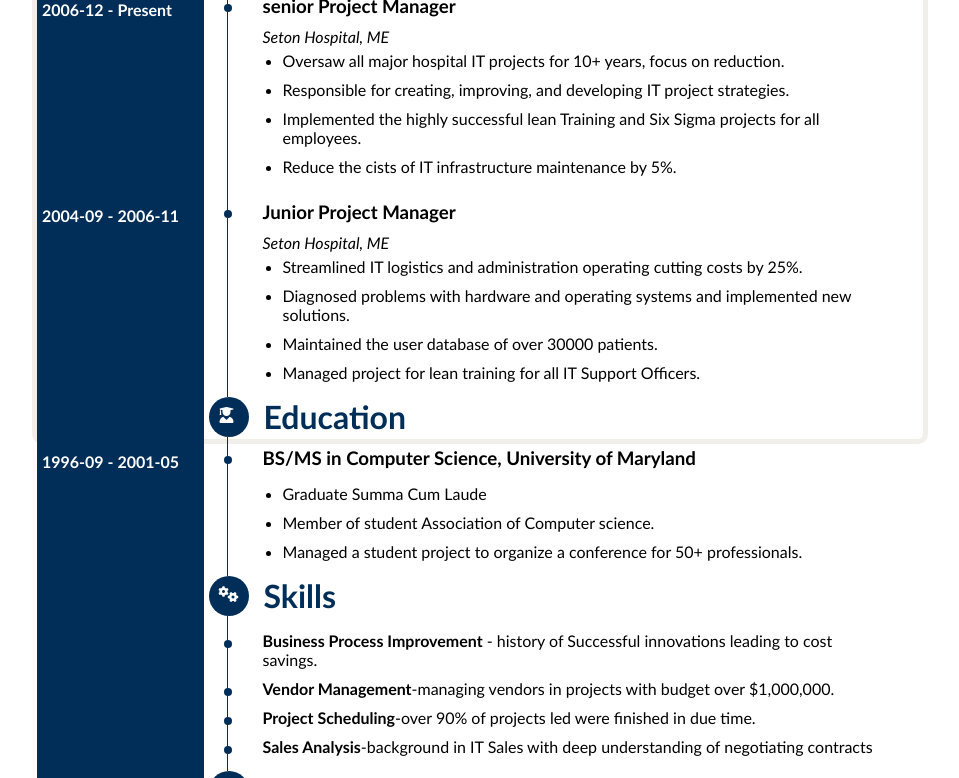
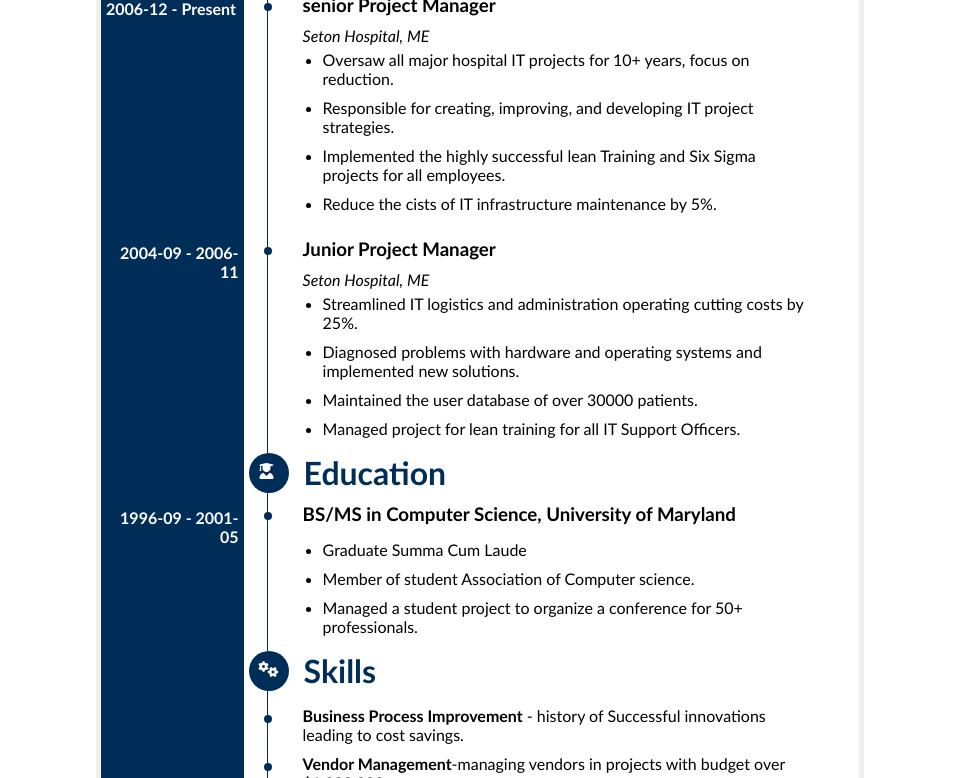
Before and after one commit to uwishema11/My-cv, a plain HTML site: page index.html in a window 1280 px wide. Shown: the part 376-1154 px from the top of the page, without its empty margins (160-1119 px from the left). Drawn offline with Linux system fonts and the light colour scheme.

Commit message:
CV ASSIGNMENT

```diff
--- a/style.css
+++ b/style.css
@@ -9,12 +9,12 @@
     justify-content: center;
   }
   .container {
-    width: 70%;
+    width: 60%;
     min-height: 100vh;
 
     border: 5px solid rgb(241, 239, 234);
     border-radius: 10px;
-    margin-top: 20px;
+    margin-top: auto;
   }
   .row {
     display: flex;
```
